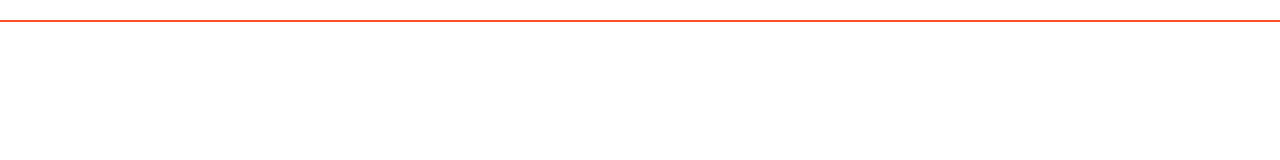
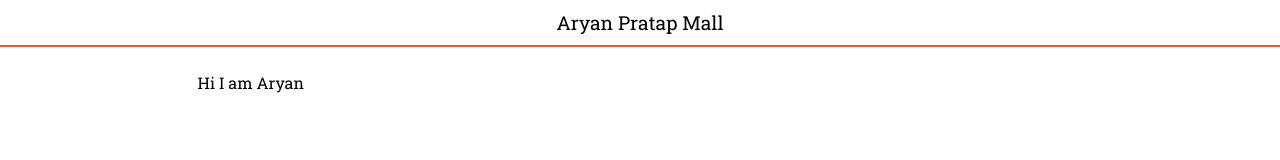
Before and after one commit to malljiaryan/malljiaryan.github.io, a plain HTML site: page index.html in a window 1280 px wide. Drawn offline with nearby package versions, Linux system fonts and the light colour scheme.

Commit message:
some changes

```diff
--- a/index.html
+++ b/index.html
@@ -11,9 +11,14 @@
 <body>
     <header>
         <nav>
-
+            Aryan Pratap Mall
         </nav>
     </header>
+    <main>
+        <div id="main-content">
+            Hi I am Aryan
+        </div>
+    </main>
     <script src="https://cdn.jsdelivr.net/npm/bootstrap@5.1.3/dist/js/bootstrap.bundle.min.js" integrity="sha384-ka7Sk0Gln4gmtz2MlQnikT1wXgYsOg+OMhuP+IlRH9sENBO0LRn5q+8nbTov4+1p" crossorigin="anonymous"></script>
 </body>
 </html>
--- a/style.css
+++ b/style.css
@@ -13,6 +13,17 @@ nav{
     padding: 10px;
     border-bottom: 2px solid rgb(255, 80, 36);
     justify-content: center;
+    font-size: 120%;
+}
+
+main{
+    display: flex;
+    justify-content: center;
+}
+
+#main-content{
+    margin-top: 5vw;
+    width: 70%;
 }
 
 #inner-nav{
```
